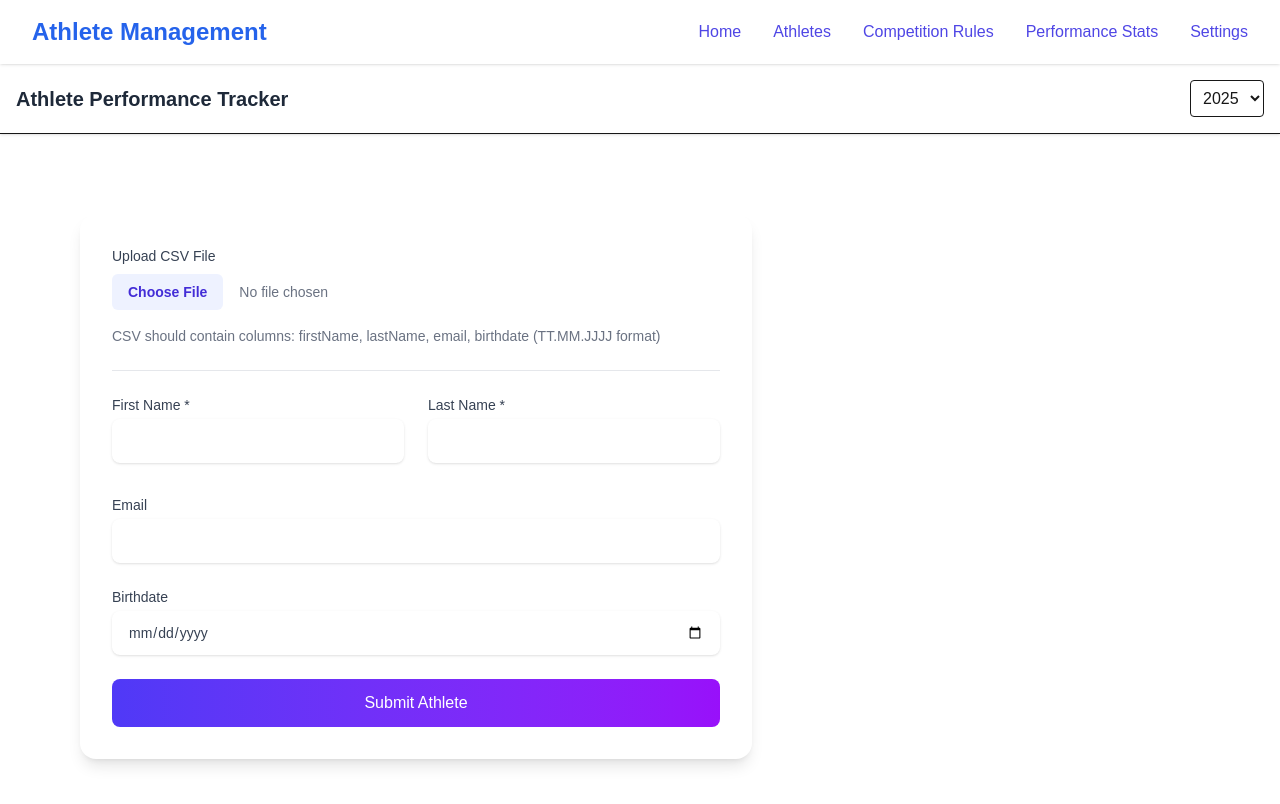
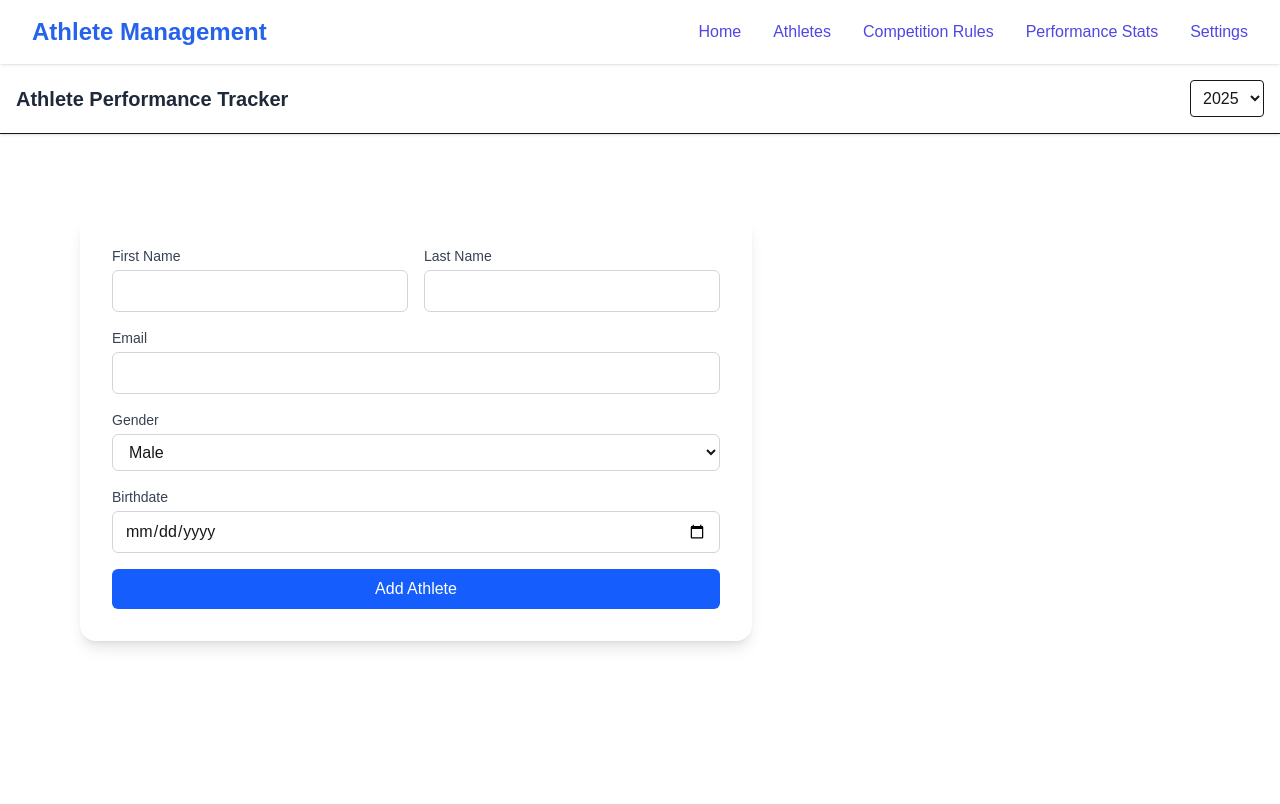
Before and after one commit to Krebsgamer22/WAB3, a Next.js app in the folder my-app/: page / in a window 1280 px wide. Shown: the top 804 px of the page. Built offline with nearby package versions, Linux system fonts and the light colour scheme.

Commit message:
Certificate change, add new athlete at right place and working

```diff
--- a/my-app/package.json
+++ b/my-app/package.json
@@ -12,6 +12,7 @@
     "test:ci": "jest --ci"
   },
   "dependencies": {
+    "@headlessui/react": "^2.2.2",
     "@prisma/client": "^6.6.0",
     "@react-pdf/renderer": "^4.3.0",
     "@tanstack/react-query": "^5.72.2",
--- a/my-app/src/app/components/AthleteForm.tsx
+++ b/my-app/src/app/components/AthleteForm.tsx
@@ -1,29 +1,30 @@
-"use client";
+'use client';
 
-import { useState, useRef } from 'react';
-import Papa from 'papaparse';
+import { useState } from 'react';
 import toast from 'react-hot-toast';
+
+interface AthleteFormProps {
+  onSuccess: () => void;
+}
 
 const emailRegex = /^[^\s@]+@[^\s@]+\.[^\s@]+$/;
 
-export default function AthleteForm() {
-  const fileInputRef = useRef<HTMLInputElement>(null);
+export default function AthleteForm({ onSuccess }: AthleteFormProps) {
   const [formData, setFormData] = useState({
     firstName: '',
     lastName: '',
     email: '',
-    birthdate: ''
+    birthdate: '',
+    gender: 'MALE'
   });
+
   const [errors, setErrors] = useState({
     email: '',
     firstName: '',
     lastName: ''
   });
+
   const [isSubmitting, setIsSubmitting] = useState(false);
-  const [csvData, setCsvData] = useState<any[]>([]);
-  const [duplicates, setDuplicates] = useState<string[]>([]);
-  const [selectedFile, setSelectedFile] = useState<File | null>(null);
-  const [previewUrl, setPreviewUrl] = useState<string | null>(null);
 
   const validateForm = () => {
     let valid = true;
@@ -46,116 +47,38 @@ export default function AthleteForm() {
     return valid;
   };
 
-  const handleFileUpload = (e: React.ChangeEvent<HTMLInputElement>) => {
-    const file = e.target.files?.[0];
-    if (!file) return;
-
-    Papa.parse(file, {
-      complete: (results: Papa.ParseResult<unknown>) => {
-        if (results.errors.length) {
-          toast.error('Error parsing CSV file');
-          return;
-        }
-        setCsvData(results.data.slice(1)); // Skip header row
-      },
-      header: true,
-    });
-  };
-
-  const validateCSVRow = (row: any) => {
-    const errors = [];
-
-    // Validate date format (TT.MM.JJJJ)
-    if (!/^\d{2}\.\d{2}\.\d{4}$/.test(row.birthdate)) {
-      errors.push('Invalid date format (use TT.MM.JJJJ)');
-    }
-
-    return errors.length ? errors.join(', ') : null;
-  };
-
   const handleSubmit = async (e: React.FormEvent) => {
     e.preventDefault();
-    setIsSubmitting(true);
-
-    try {
-      if (csvData.length > 0) {
-        // Check for duplicates
-        const uniqueCombos = new Set();
-        const duplicates: string[] = [];
-
-        const validRows = csvData.filter((row) => {
-          const key = `${row.email}-${row.birthdate}`;
-          if (uniqueCombos.has(key)) {
-            duplicates.push(key);
-            return false;
-          }
-          uniqueCombos.add(key);
-          return !validateCSVRow(row);
-        });
-
-        if (duplicates.length) {
-          toast.error(`Found ${duplicates.length} duplicate entries`);
-          setDuplicates(duplicates);
+    console.log('Form submission initiated');
+    if (!validateForm()) {
+      console.warn('Form validation failed');
       return;
     }
 
-        const response = await fetch('/api/athletes/bulk', {
-          method: 'POST',
-          headers: {
-            'Content-Type': 'application/json',
-          },
-          body: JSON.stringify(validRows),
-        });
+    setIsSubmitting(true);
+    console.log('Submitting form data:', formData);
 
-        if (!response.ok) throw new Error('Bulk upload failed');
-        toast.success(`Successfully added ${validRows.length} athletes`);
-        setCsvData([]);
-        if (fileInputRef.current) fileInputRef.current.value = '';
-      } else {
-        if (!validateForm()) return;
-
-        // Upload swimming proof first if exists
-        let fileUrl = '';
-        if (selectedFile) {
-          const formData = new FormData();
-          formData.append('file', selectedFile);
-
-          const uploadResponse = await fetch('/api/upload-proof', {
-            method: 'POST',
-            body: formData,
-          });
-
-          if (!uploadResponse.ok) throw new Error('File upload failed');
-          const { url } = await uploadResponse.json();
-          fileUrl = url;
-        }
-
-        // Submit athlete data with proof URL
+    try {
       const response = await fetch('/api/athletes', {
         method: 'POST',
-          headers: {
-            'Content-Type': 'application/json',
-          },
-          body: JSON.stringify({
-            ...formData,
-            proofUrl: fileUrl
-          }),
+        headers: { 'Content-Type': 'application/json' },
+        body: JSON.stringify(formData),
       });
 
       if (!response.ok) {
         const errorData = await response.json();
         throw new Error(errorData.message || 'Submission failed');
       }
+
       toast.success('Athlete added successfully!');
       setFormData({
         firstName: '',
         lastName: '',
         email: '',
-          birthdate: ''
+        birthdate: '',
+        gender: 'MALE'
       });
-        setSelectedFile(null);
-        setPreviewUrl(null);
-      }
+      onSuccess();
     } catch (error) {
       console.error('Submission error:', error);
       setErrors({ email: '', firstName: '', lastName: '' });
@@ -172,113 +95,69 @@ export default function AthleteForm() {
 
   return (
     <form onSubmit={handleSubmit} className="w-full max-w-2xl space-y-6 bg-white p-8 rounded-2xl shadow-lg">
-      <div className="border-b border-gray-200 pb-6">
-        <label className="block text-sm font-medium text-gray-700 mb-4">
-          Upload CSV File
-          <input
-            type="file"
-            ref={fileInputRef}
-            onChange={handleFileUpload}
-            accept=".csv"
-            className="mt-2 block w-full text-sm text-gray-500 file:mr-4 file:py-2 file:px-4 file:rounded-md file:border-0 file:text-sm file:font-semibold file:bg-indigo-50 file:text-indigo-700 hover:file:bg-indigo-100"
-          />
-        </label>
-        <p className="mt-2 text-sm text-gray-500">
-          CSV should contain columns: firstName, lastName, email, birthdate (TT.MM.JJJJ format)
-        </p>
-      </div>
-      <div className="grid grid-cols-1 md:grid-cols-2 gap-6">
+      <div className="space-y-4">
+        {/* Form fields */}
+        <div className="grid grid-cols-1 gap-4 md:grid-cols-2">
           <div>
-          <label className="block text-sm font-medium text-gray-700 mb-2">
-            First Name *
+            <label className="block text-sm font-medium text-gray-700">First Name</label>
             <input
               type="text"
               value={formData.firstName}
-              onChange={(e) => setFormData({ ...formData, firstName: e.target.value })}
-              className="mt-1 block w-full rounded-lg border-gray-200 shadow-sm focus:border-indigo-500 focus:ring-2 focus:ring-indigo-500/50 text-sm px-4 py-3 transition-all hover:border-indigo-200"
+              onChange={(e) => setFormData({...formData, firstName: e.target.value})}
+              className="mt-1 block w-full rounded-md border border-gray-300 px-3 py-2 focus:border-blue-500 focus:ring-blue-500"
             />
-          </label>
-          {errors.firstName &&
-            <p className="mt-2 flex items-center text-red-600 text-sm">
-              <svg xmlns="http://www.w3.org/2000/svg" className="h-4 w-4 mr-1" viewBox="0 0 20 20" fill="currentColor">
-                <path fillRule="evenodd" d="M18 10a8 8 0 11-16 0 8 8 0 0116 0zm-7 4a1 1 0 11-2 0 1 1 0 012 0zm-1-9a1 1 0 00-1 1v4a1 1 0 102 0V6a1 1 0 00-1-1z" clipRule="evenodd" />
-              </svg>
-              {errors.firstName}
-            </p>
-          }
+            {errors.firstName && <p className="mt-1 text-sm text-red-600">{errors.firstName}</p>}
           </div>
-
           <div>
-          <label className="block text-sm font-medium text-gray-700 mb-2">
-            Last Name *
+            <label className="block text-sm font-medium text-gray-700">Last Name</label>
             <input
               type="text"
               value={formData.lastName}
-              onChange={(e) => setFormData({ ...formData, lastName: e.target.value })}
-              className="mt-1 block w-full rounded-lg border-gray-200 shadow-sm focus:border-indigo-500 focus:ring-2 focus:ring-indigo-500/50 text-sm px-4 py-3 transition-all hover:border-indigo-200"
+              onChange={(e) => setFormData({...formData, lastName: e.target.value})}
+              className="mt-1 block w-full rounded-md border border-gray-300 px-3 py-2 focus:border-blue-500 focus:ring-blue-500"
             />
-          </label>
-          {errors.lastName &&
-            <p className="mt-2 flex items-center text-red-600 text-sm">
-              <svg xmlns="http://www.w3.org/2000/svg" className="h-4 w-4 mr-1" viewBox="0 0 20 20" fill="currentColor">
-                <path fillRule="evenodd" d="M18 10a8 8 0 11-16 0 8 8 0 0116 0zm-7 4a1 1 0 11-2 0 1 1 0 012 0zm-1-9a1 1 0 00-1 1v4a1 1 0 102 0V6a1 1 0 00-1-1z" clipRule="evenodd" />
-              </svg>
-              {errors.lastName}
-            </p>
-          }
+            {errors.lastName && <p className="mt-1 text-sm text-red-600">{errors.lastName}</p>}
           </div>
-      </div>
-
-      <div className="space-y-6">
-        <div>
-          <label className="block text-sm font-medium text-gray-700 mb-2">
-            Email
+          <div className="md:col-span-2">
+            <label className="block text-sm font-medium text-gray-700">Email</label>
             <input
               type="email"
               value={formData.email}
-              onChange={(e) => setFormData({ ...formData, email: e.target.value })}
-              className="mt-1 block w-full rounded-lg border-gray-200 shadow-sm focus:border-indigo-500 focus:ring-2 focus:ring-indigo-500/50 text-sm px-4 py-3 transition-all hover:border-indigo-200"
+              onChange={(e) => setFormData({...formData, email: e.target.value})}
+              className="mt-1 block w-full rounded-md border border-gray-300 px-3 py-2 focus:border-blue-500 focus:ring-blue-500"
             />
-          </label>
-          {errors.email &&
-            <p className="mt-2 flex items-center text-red-600 text-sm">
-              <svg xmlns="http://www.w3.org/2000/svg" className="h-4 w-4 mr-1" viewBox="0 0 20 20" fill="currentColor">
-                <path fillRule="evenodd" d="M18 10a8 8 0 11-16 0 8 8 0 0116 0zm-7 4a1 1 0 11-2 0 1 1 0 012 0zm-1-9a1 1 0 00-1 1v4a1 1 0 102 0V6a1 1 0 00-1-1z" clipRule="evenodd" />
-              </svg>
-              {errors.email}
-            </p>
-          }
+            {errors.email && <p className="mt-1 text-sm text-red-600">{errors.email}</p>}
           </div>
-
-        <div>
-          <label className="block text-sm font-medium text-gray-700 mb-2">
-            Birthdate
+          <div className="md:col-span-2">
+            <label className="block text-sm font-medium text-gray-700">Gender</label>
+            <select
+              value={formData.gender}
+              onChange={(e) => setFormData({...formData, gender: e.target.value})}
+              className="mt-1 block w-full rounded-md border border-gray-300 px-3 py-2 focus:border-blue-500 focus:ring-blue-500"
+            >
+              <option value="MALE">Male</option>
+              <option value="FEMALE">Female</option>
+              <option value="OTHER">Other</option>
+            </select>
+          </div>
+          <div className="md:col-span-2">
+            <label className="block text-sm font-medium text-gray-700">Birthdate</label>
             <input
               type="date"
               value={formData.birthdate}
-              onChange={(e) => setFormData({ ...formData, birthdate: e.target.value })}
-              className="mt-1 block w-full rounded-lg border-gray-200 shadow-sm focus:border-indigo-500 focus:ring-2 focus:ring-indigo-500/50 text-sm px-4 py-3 transition-all hover:border-indigo-200"
+              onChange={(e) => setFormData({...formData, birthdate: e.target.value})}
+              className="mt-1 block w-full rounded-md border border-gray-300 px-3 py-2 focus:border-blue-500 focus:ring-blue-500"
             />
-          </label>
           </div>
         </div>
-
         <button
           type="submit"
-        className="w-full bg-gradient-to-r from-indigo-600 to-purple-600 hover:from-indigo-700 hover:to-purple-700 text-white font-medium py-3 px-6 rounded-lg transition-all transform hover:scale-[1.02] focus:outline-none focus:ring-2 focus:ring-indigo-500 focus:ring-offset-2"
+          disabled={isSubmitting}
+          className="w-full bg-blue-600 text-white px-4 py-2 rounded-md hover:bg-blue-700 disabled:bg-gray-400 disabled:cursor-not-allowed"
         >
-        {isSubmitting ? (
-          <div className="flex items-center justify-center">
-            <svg className="animate-spin h-5 w-5 mr-3 text-white" xmlns="http://www.w3.org/2000/svg" fill="none" viewBox="0 0 24 24">
-              <circle className="opacity-25" cx="12" cy="12" r="10" stroke="currentColor" strokeWidth="4"></circle>
-              <path className="opacity-75" fill="currentColor" d="M4 12a8 8 0 018-8V0C5.373 0 0 5.373 0 12h4zm2 5.291A7.962 7.962 0 014 12H0c0 3.042 1.135 5.824 3 7.938l3-2.647z"></path>
-            </svg>
-            Submitting...
+          {isSubmitting ? 'Submitting...' : 'Add Athlete'}
+        </button>
       </div>
-        ) : (
-          'Submit Athlete'
-        )}
-      </button>
     </form>
   );
 }
--- a/package.json
+++ b/package.json
@@ -1,5 +1,6 @@
 {
   "dependencies": {
+    "@headlessui/react": "^2.2.2",
     "@prisma/client": "^6.6.0",
     "@react-pdf/renderer": "^4.3.0",
     "@tanstack/react-query": "^5.74.3",
```
Also changed, not shown: my-app/src/app/athletes/page.tsx (+36 -1 lines), 2 other files (tests, documents, lock files or other folders). Lines whose indentation alone changed are shown as unchanged.
